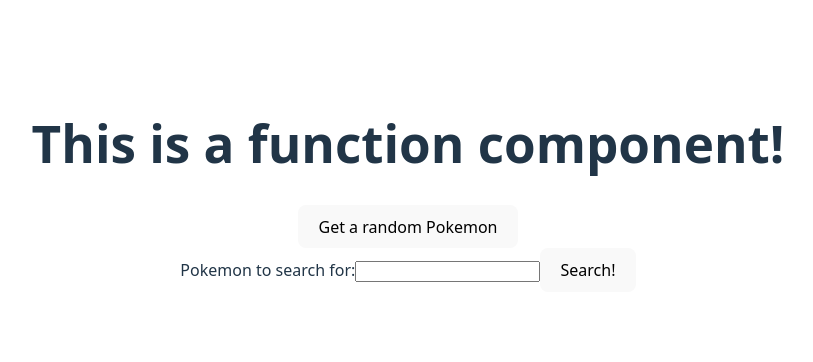
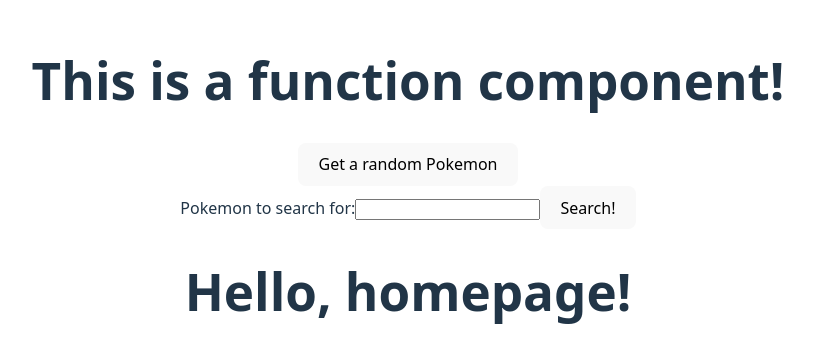
Before and after one commit to hernan-vela/oct24-t2w6-interactive-react-alex, a React (Vite) app: page / in a window 1280 px wide. Shown: the part 214-576 px from the top of the page, without its empty margins (232-1045 px from the left). Built offline with nearby package versions, Linux system fonts and the light colour scheme; no server answers.

Commit message:
feat: basic routing

```diff
--- a/package.json
+++ b/package.json
@@ -11,7 +11,8 @@
   },
   "dependencies": {
     "react": "^19.1.0",
-    "react-dom": "^19.1.0"
+    "react-dom": "^19.1.0",
+    "react-router-dom": "^7.6.0"
   },
   "devDependencies": {
     "@eslint/js": "^9.25.0",
--- a/src/main.jsx
+++ b/src/main.jsx
@@ -3,9 +3,18 @@
 import './index.css'
 import App from './App.jsx'
 import { PokemonSearcher } from './components/PokemonSearcher.jsx'
+import { BrowserRouter, Route, Routes } from 'react-router-dom'
 
 createRoot(document.getElementById('root')).render(
   <StrictMode>
     <PokemonSearcher />
+    <BrowserRouter>
+      <Routes>
+        <Route path="/" element={<h1>Hello, homepage!</h1>} />
+        <Route path="/about" element={<h1>Hello, about page!</h1>} />
+        <Route path="/pokemon" element={<PokemonSearcher />} />
+
+      </Routes>
+    </BrowserRouter>
   </StrictMode>,
 )
```
Also changed, not shown: 1 other file (tests, documents, lock files or other folders).
